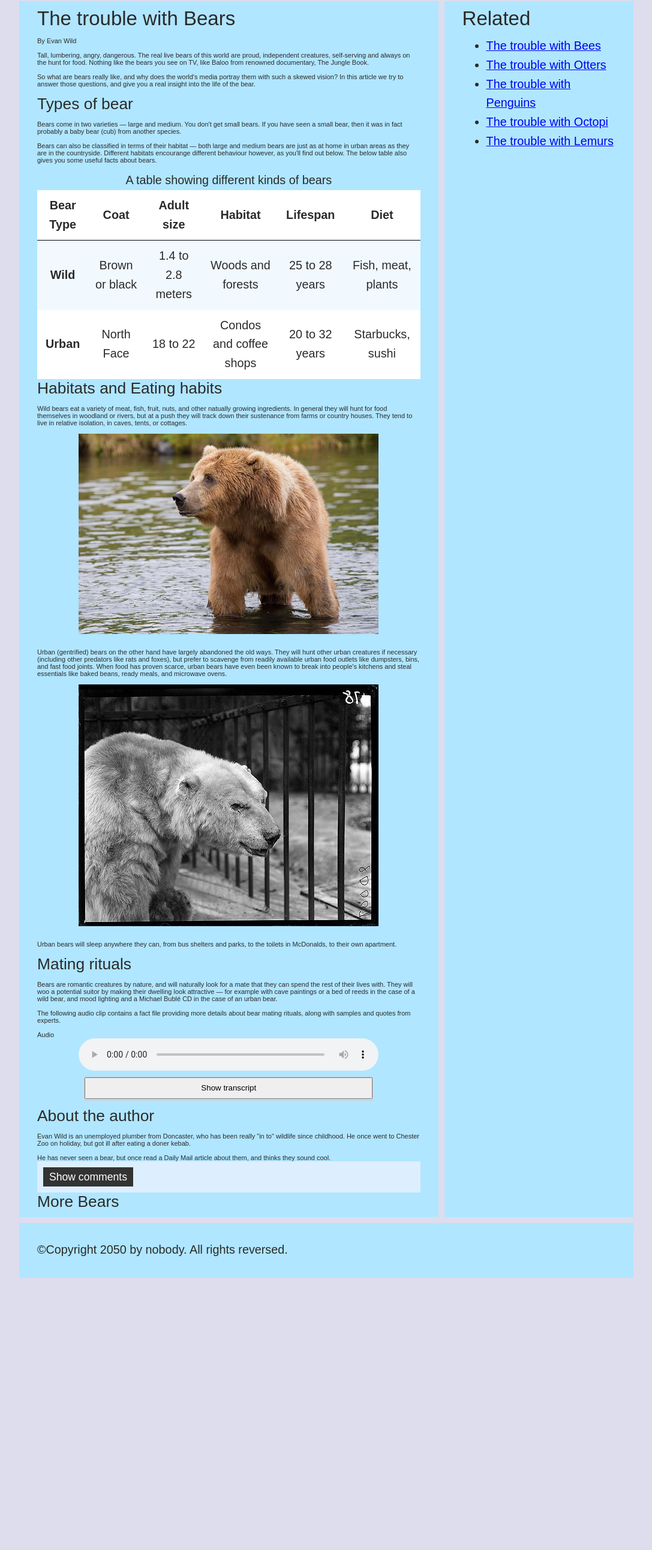
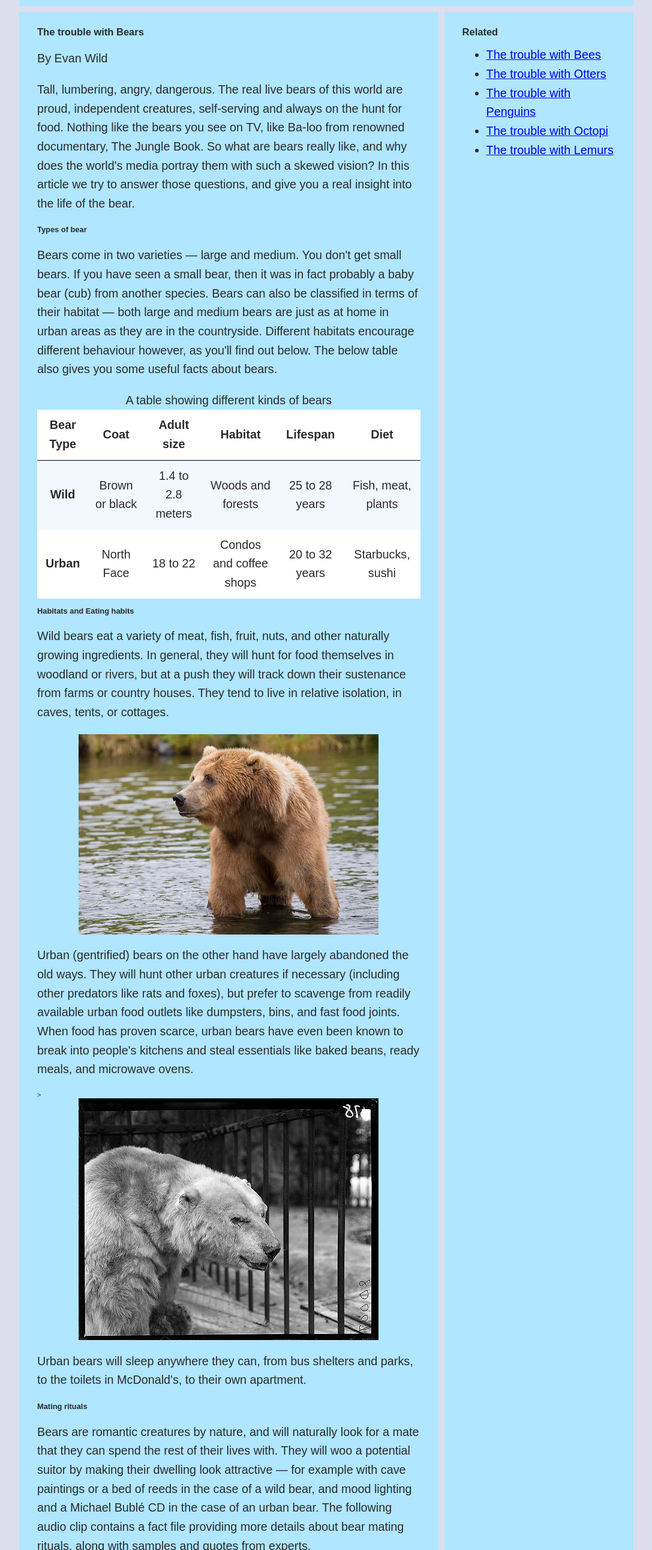
Before and after one commit to studAlexP/web-engineering-playground, a website built with Vite: page index.html in a window 1280 px wide. Shown: the part 116-2700 px from the top of the page at 60% size, without its empty margins (96-1183 px from the left). Before the commit the page ends 2246 px from the top, so only its background shows below. Built offline with nearby package versions, Linux system fonts and the light colour scheme; no server answers; a web font is replaced by a local one.

Commit message:
fix: update HTML structure and semantics for improved accessibility

```diff
--- a/index.html
+++ b/index.html
@@ -4,7 +4,8 @@
   <meta charset="utf-8">
 
   <title>Web Engineering Coding Playground</title>
-    <link href="https://fonts.googleapis.com/css?family=Open+Sans+Condensed:300|Sonsie+One" rel="stylesheet" type="text/css">
+  <link href="https://fonts.googleapis.com/css?family=Open+Sans+Condensed:300|Sonsie+One" rel="stylesheet"
+        type="text/css">
   <link rel="stylesheet" href="src/css/style.css">
 
   <!-- the below three lines are a fix to get HTML5 semantic elements working in old versions of Internet Explorer-->
@@ -14,9 +15,9 @@
 </head>
 
 <body>
-    <div class="header">
-      <font size="6">Welcome to our wildlife website</font>
-    </div>
+<header>
+  <h1>Welcome to our wildlife website</h1>
+</header>
 
 <nav class="nav" aria-label="Main Navigation">
   <ul>
@@ -34,20 +35,21 @@
 
 <main>
   <article>
-        <font size="6">The trouble with Bears</font>
-        <br><br>
-        By Evan Wild
-        <br><br>
-        Tall, lumbering, angry, dangerous. The real live bears of this world are proud, independent creatures, self-serving and always on the hunt for food. Nothing like the bears you see on TV, like Baloo from renowned documentary, The Jungle Book.
-        <br><br>
-        So what are bears really like, and why does the world's media portray them with such a skewed vision? In this article we try to answer those questions, and give you a real insight into the life of the bear.
-        <br><br>
-        <font size="5">Types of bear</font>
-        <br><br>
-        Bears come in two varieties — large and medium. You don't get small bears. If you have seen a small bear, then it was in fact probably a baby bear (cub) from another species.
-        <br><br>
-        Bears can also be classified in terms of their habitat — both large and medium bears are just as at home in urban areas as they are in the countryside. Different habitats encourange different behaviour however, as you'll find out below. The below table also gives you some useful facts about bears.
-        <br><br>
+    <h2>The trouble with Bears</h2>
+    <p>By Evan Wild</p>
+    <p>Tall, lumbering, angry, dangerous. The real live bears of this world are proud, independent creatures,
+      self-serving and always on the hunt for food. Nothing like the bears you see on TV, like Ba-loo from renowned
+      documentary, The Jungle Book.
+      So what are bears really like, and why does the world's media portray them with such a skewed vision? In this
+      article we try to answer those questions, and give you a real insight into the life of the bear.</p>
+    <h3>Types of bear</h3>
+    <p>
+      Bears come in two varieties — large and medium. You don't get small bears. If you have seen a small bear, then it
+      was in fact probably a baby bear (cub) from another species.
+
+      Bears can also be classified in terms of their habitat — both large and medium bears are just as at home in urban
+      areas as they are in the countryside. Different habitats encourage different behaviour however, as you'll find out
+      below. The below table also gives you some useful facts about bears.</p>
     <table>
       <caption>A table showing different kinds of bears</caption>
       <thead>
@@ -80,24 +82,35 @@
       </tbody>
     </table>
 
-        <font size="5">Habitats and Eating habits</font>
-        <br><br>
-        Wild bears eat a variety of meat, fish, fruit, nuts, and other natually growing ingredients. In general they will hunt for food themselves in woodland or rivers, but at a push they will track down their sustenance from farms or country houses. They tend to live in relative isolation, in caves, tents, or cottages.
-        <br><br>
+    <h3>Habitats and Eating habits</h3>
+    <p>
+      Wild bears eat a variety of meat, fish, fruit, nuts, and other naturally growing ingredients. In general, they
+      will
+      hunt for food themselves in woodland or rivers, but at a push they will track down their sustenance from farms or
+      country houses. They tend to live in relative isolation, in caves, tents, or cottages.
+    </p>
     <img src="/images/wild-bear.jpg" alt="Image of a brown bear in the wild">
-        <br><br>
-        Urban (gentrified) bears on the other hand have largely abandoned the old ways. They will hunt other urban creatures if necessary (including other predators like rats and foxes), but prefer to scavenge from readily available urban food outlets like dumpsters, bins, and fast food joints. When food has proven scarce, urban bears have even been known to break into people's kitchens and steal essentials like baked beans, ready meals, and microwave ovens.
-        <br><br>
+    <p>
+      Urban (gentrified) bears on the other hand have largely abandoned the old ways. They will hunt other urban
+      creatures
+      if necessary (including other predators like rats and foxes), but prefer to scavenge from readily available urban
+      food outlets like dumpsters, bins, and fast food joints. When food has proven scarce, urban bears have even been
+      known to break into people's kitchens and steal essentials like baked beans, ready meals, and microwave ovens.
+    </p>>
     <img src="/images/urban-bear.jpg" alt="Grey image of an urban bear">
-        <br><br>
-        Urban bears will sleep anywhere they can, from bus shelters and parks, to the toilets in McDonalds, to their own apartment.
-        <br><br>
-        <font size="5">Mating rituals</font>
-        <br><br>
-        Bears are romantic creatures by nature, and will naturally look for a mate that they can spend the rest of their lives with. They will woo a potential suitor by making their dwelling look attractive — for example with cave paintings or a bed of reeds in the case of a wild bear, and mood lighting and a Michael Bublé CD in the case of an urban bear.
-        <br><br>
-        The following audio clip contains a fact file providing more details about bear mating rituals, along with samples and quotes from experts.
-        <br><br>
+    <p>
+      Urban bears will sleep anywhere they can, from bus shelters and parks, to the toilets in McDonald's, to their own
+      apartment.
+    </p>
+    <h3>Mating rituals</h3>
+    <p>
+      Bears are romantic creatures by nature, and will naturally look for a mate that they can spend the rest of their
+      lives with. They will woo a potential suitor by making their dwelling look attractive — for example with cave
+      paintings or a bed of reeds in the case of a wild bear, and mood lighting and a Michael Bublé CD in the case of an
+      urban bear.
+      The following audio clip contains a fact file providing more details about bear mating rituals, along with samples
+      and quotes from experts.
+    </p>>
     <label for="audio" id="visually-hidden" tabindex="0">Audio</label>
     <audio id="audio" controls aria-labelledby="audio-label" tabindex="0">
       <source src="/audio/bear.mp3" type="audio/mp3">
@@ -116,19 +129,19 @@
 
     <aside>
 
-          <font size="5">About the author</font>
-        <br><br>
-          Evan Wild is an unemployed plumber from Doncaster, who has been really "in to" wildlife since childhood. He once went to Chester Zoo on holiday, but got ill after eating a doner kebab.
-        <br><br>
+      <h3>About the author</h3>
+      <p>
+        Evan Wild is an unemployed plumber from Doncaster, who has been really "in to" wildlife since childhood. He once
+        went to Chester Zoo on holiday, but got ill after eating a doner kebab.
         He has never seen a bear, but once read a Daily Mail article about them, and thinks they sound cool.
-
+      </p>
     </aside>
     <section class="comments">
       <div class="show-hide" tabindex="0" role="button">Show comments</div>
 
       <div class="comment-wrapper">
 
-            <font size="6">Add comment</font>
+        <h2>Add comment</h2>
 
         <form class="comment-form">
           <div class="flex-pair">
@@ -144,7 +157,7 @@
           </div>
         </form>
 
-            <font size="6">Comments</font>
+        <h2>Comments</h2>
 
         <ul class="comment-container">
 
@@ -152,7 +165,10 @@
 
             <p>Bob Fossil</p>
 
-                <p>Oh I am so glad you taught me all about the big brown angry guys in the woods. With their sniffing little noses and their bad attitudes, they can sure be a menace — I was thinking of putting them all in a truck and driving them outta here. I run a zoo, you know.</p>
+            <p>Oh, I am so glad you taught me all about the big brown angry guys in the woods. With their sniffing
+              little
+              noses and their bad attitudes, they can sure be a menace — I was thinking of putting them all in a truck
+              and driving them out of here. I run a zoo, you know.</p>
 
           </li>
 
@@ -162,13 +178,13 @@
     </section>
 
     <section class="more_bears">
-          <font size="5">More Bears</font>
+      <h3>More Bears</h3>
 
     </section>
   </article>
 
   <div class="secondary">
-        <font size="6">Related</font>
+    <h2>Related</h2>
 
     <ul>
       <li><a href="#">The trouble with Bees</a></li>
```
Lines whose indentation alone changed are shown as unchanged.
